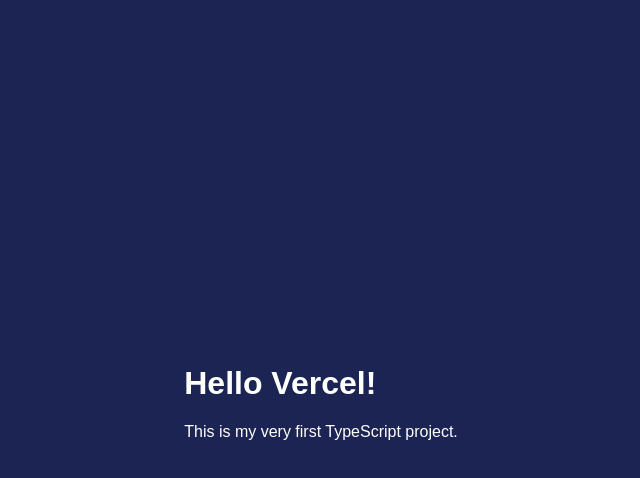
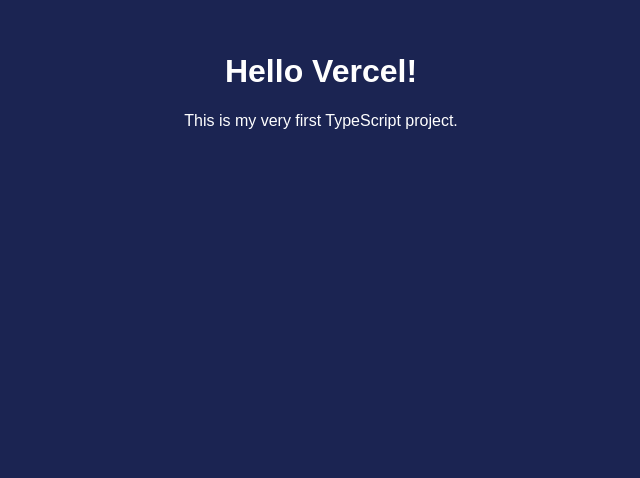
Before and after one commit to MasonSimpson/Syllabus-Calendar, a Next.js app: page / in a window 1280 px wide. Shown: the top 478 px of the page, without its empty margins (319-959 px from the left). Built offline with nearby package versions, Linux system fonts and the light colour scheme.

Commit message:
Text centering fix

```diff
--- a/app/globals.css
+++ b/app/globals.css
@@ -1,8 +1,4 @@
 body {
-  display: flex;
-  justify-content: center;
-  align-items: center;
-  height: 100vh;
   margin: 0;
   padding: 0;
   background-color: #1B2452;
@@ -10,6 +6,10 @@
   font-family: Arial, Helvetica, sans-serif;
 }
 
+.centered {
+  text-align: center;
+}
+
 main {
   padding: 2rem;
 }
--- a/app/layout.tsx
+++ b/app/layout.tsx
@@ -13,7 +13,7 @@
 }) {
   return (
     <html lang="en">
-      <body>
+      <body className = "centered">
         {children}
       </body>
     </html>
```
